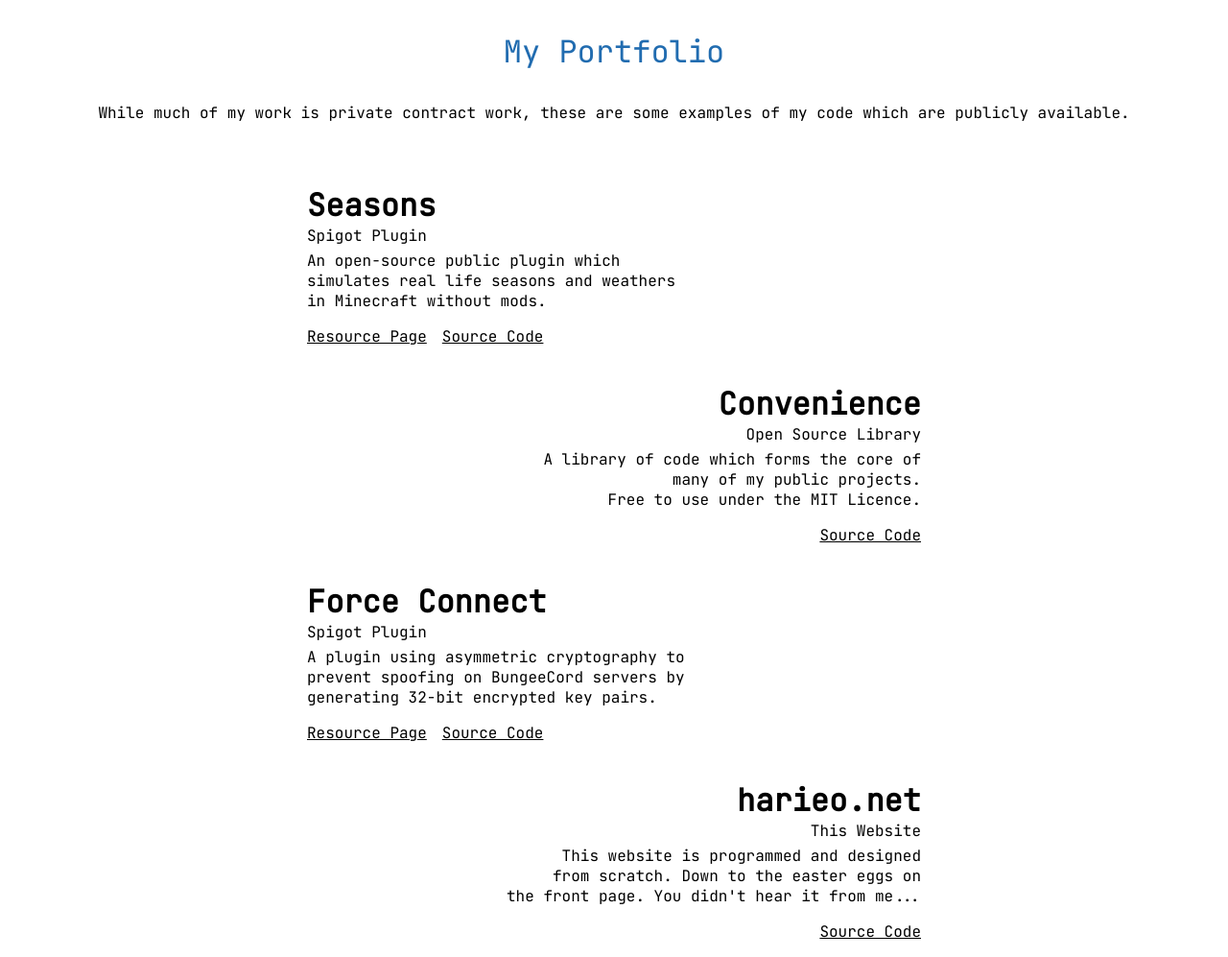
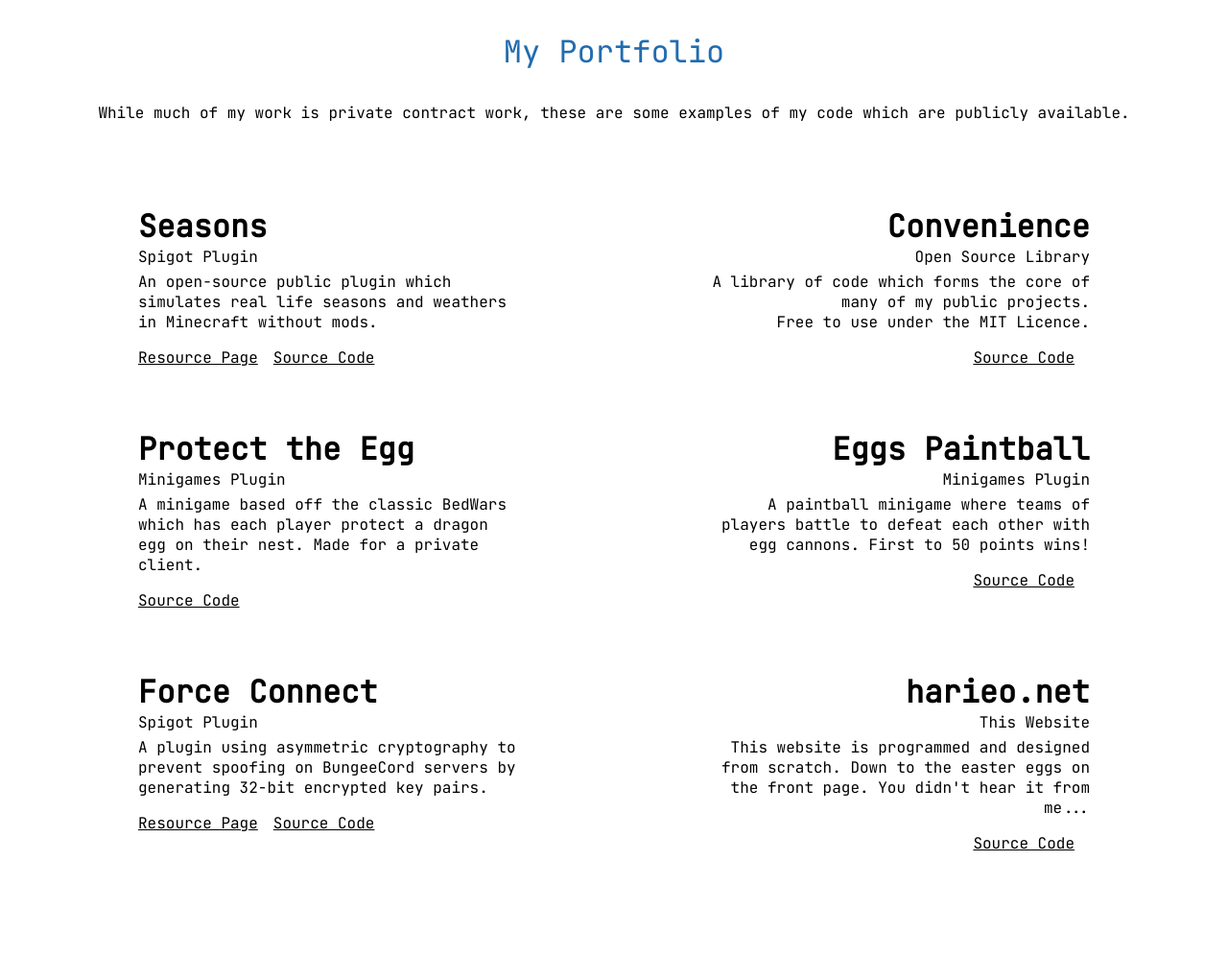
Before and after one commit to Harieo/harieo.github.io, a PHP site: page /portfolio.html in a window 1280 px wide. Shown: the part 115-1112 px from the top of the page at 96% size. After the commit the page ends 1001 px from the top, so only its background shows below. Run offline with PHP 8.4, Linux system fonts and the light colour scheme; some web fonts are replaced.

Commit message:
Added minigames to portfolio.html and aligned two elements per line

```diff
--- a/css/portfolio.css
+++ b/css/portfolio.css
@@ -23,8 +23,27 @@ body {
     color: #216CB0;
 }
 
+.project-box-line {
+    display: inline-flex;
+    justify-content: center;
+    width: 100%;
+    margin-bottom: 2%;
+}
+
 .project-box {
-    margin: 0 25%;
+    width: 400px;
+}
+
+.left-align {
+    margin-right: 15%;
+}
+
+.right-align {
+    text-align: right;
+}
+
+.right-align p {
+    margin-right: 0;
 }
 
 .project-title {
@@ -55,11 +74,3 @@ body {
     text-decoration: underline;
     color: inherit;
 }
-
-.right-align {
-    text-align: right;
-}
-
-.right-align p {
-    margin-right: 0;
-}
--- a/portfolio.html
+++ b/portfolio.html
@@ -22,59 +22,88 @@
     <p id="portfolio-description">While much of my work is private contract work, these are some examples of my code which are publicly available.</p>
 </div>
 <div class="main">
-    <div class="project-box" id="seasons-box">
+    <div class="project-box-line">
+        <div class="project-box left-align" id="seasons-box">
             <h1 class="project-title">Seasons</h1>
             <p class="project-subheading">Spigot Plugin</p>
             <div class="project-description">
-            <p>An open-source public plugin which</p>
-            <p>simulates real life seasons and weathers</p>
-            <p>in Minecraft without mods.</p>
+                <p>An open-source public plugin which
+                simulates real life seasons and weathers
+                in Minecraft without mods.</p>
             </div>
             <div class="project-links">
                 <a href="https://www.spigotmc.org/resources/seasons.39298/" target="_blank"><p>Resource Page</p></a>
                 <a href="https://github.com/Harieo/Seasons" target="_blank"><p>Source Code</p></a>
             </div>
         </div>
-
         <div class="project-box right-align" id="convenience-box">
             <h1 class="project-title">Convenience</h1>
             <p class="project-subheading">Open Source Library</p>
             <div class="project-description">
-            <p>A library of code which forms the core of</p>
-            <p>many of my public projects.</p>
+                <p>A library of code which forms the core of
+                many of my public projects.</p>
                 <p>Free to use under the MIT Licence.</p>
             </div>
             <div class="project-links">
                 <a href="https://github.com/Harieo/ConvenienceLib" target="_blank"><p>Source Code</p></a>
             </div>
         </div>
+    </div>
 
-    <div class="project-box" id="force-box">
+    <div class="project-box-line">
+        <div class="project-box left-align" id="protect-egg-box">
+            <h1 class="project-title">Protect the Egg</h1>
+            <p class="project-subheading">Minigames Plugin</p>
+            <div class="project-description">
+                <p>A minigame based off the classic BedWars
+                which has each player protect a dragon egg
+                on their nest. Made for a private client.</p>
+            </div>
+            <div class="project-links">
+                <a href="https://github.com/tea-and-biscuits/Eggs" target="_blank"><p>Source Code</p></a>
+            </div>
+        </div>
+        <div class="project-box right-align" id="eggs-box">
+            <h1 class="project-title">Eggs Paintball</h1>
+            <p class="project-subheading">Minigames Plugin</p>
+            <div class="project-description">
+                <p>A paintball minigame where teams of
+                players battle to defeat each other with
+                egg cannons. First to 50 points wins!</p>
+            </div>
+            <div class="project-links">
+                <a href="https://github.com/tea-and-biscuits/Eggs" target="_blank"><p>Source Code</p></a>
+            </div>
+        </div>
+    </div>
+
+    <div class="project-box-line">
+        <div class="project-box left-align" id="force-box">
             <h1 class="project-title">Force Connect</h1>
             <p class="project-subheading">Spigot Plugin</p>
             <div class="project-description">
-            <p>A plugin using asymmetric cryptography to</p>
-            <p>prevent spoofing on BungeeCord servers by</p>
-            <p>generating 32-bit encrypted key pairs.</p>
+                <p>A plugin using asymmetric cryptography to
+                prevent spoofing on BungeeCord servers by
+                generating 32-bit encrypted key pairs.</p>
             </div>
             <div class="project-links">
                 <a href="https://www.spigotmc.org/resources/forceconnect.85990/" target="_blank"><p>Resource Page</p></a>
                 <a href="https://github.com/Harieo/ForceConnect" target="_blank"><p>Source Code</p></a>
             </div>
         </div>
-
         <div class="project-box right-align" id="website-box">
             <h1 class="project-title">harieo.net</h1>
             <p class="project-subheading">This Website</p>
             <div class="project-description">
-            <p>This website is programmed and designed</p>
-            <p>from scratch. Down to the easter eggs on</p>
-            <p>the front page. You didn't hear it from me...</p>
+                <p>This website is programmed and designed
+                from scratch. Down to the easter eggs on
+                the front page. You didn't hear it from me...</p>
             </div>
             <div class="project-links">
                 <a href="https://github.com/Harieo/harieo.github.io" target="_blank"><p>Source Code</p></a>
             </div>
         </div>
     </div>
+</div>
 </body>
 </html>
```
Lines whose indentation alone changed are shown as unchanged.
